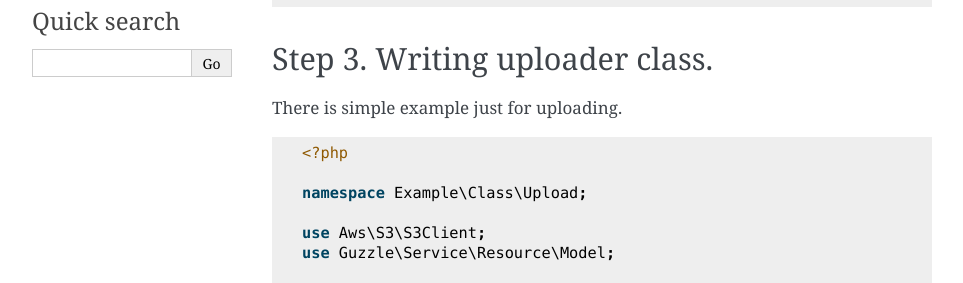
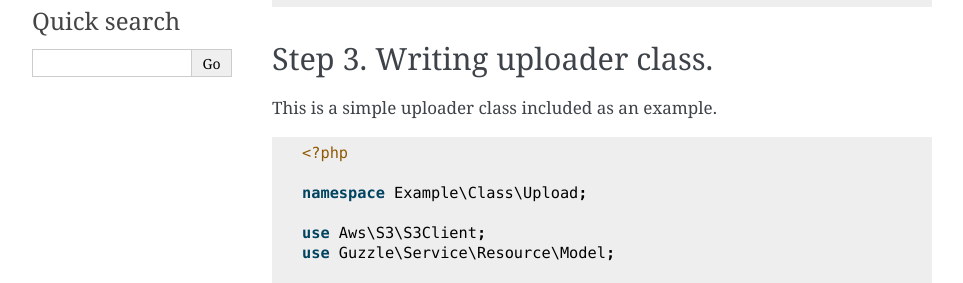
Before and after one commit to ongr-io/docs.ongr.io, a Sphinx documentation site: the page built from source/handbook/how-to/images.rst, in a window 1280 px wide and 900 px high. Shown: the part 409-692 px from the top of the window, without its empty margins (148-1111 px from the left). Built offline with Sphinx 7.4.7, drawn with Linux system fonts in a browser that asks for light colours; pages that are not in the unit, such as notebooks, are missing from menus; the version number could not be read and is left out.

Commit message:
Better description for example class.

```diff
--- a/source/handbook/how-to/images.rst
+++ b/source/handbook/how-to/images.rst
@@ -25,7 +25,7 @@ Step 2. Add new bundles to AppKernel.
 Step 3. Writing uploader class.
 -------------------------------
 
-There is simple example just for uploading.
+This is a simple uploader class included as an example.
 
 .. code-block:: php
 
```
